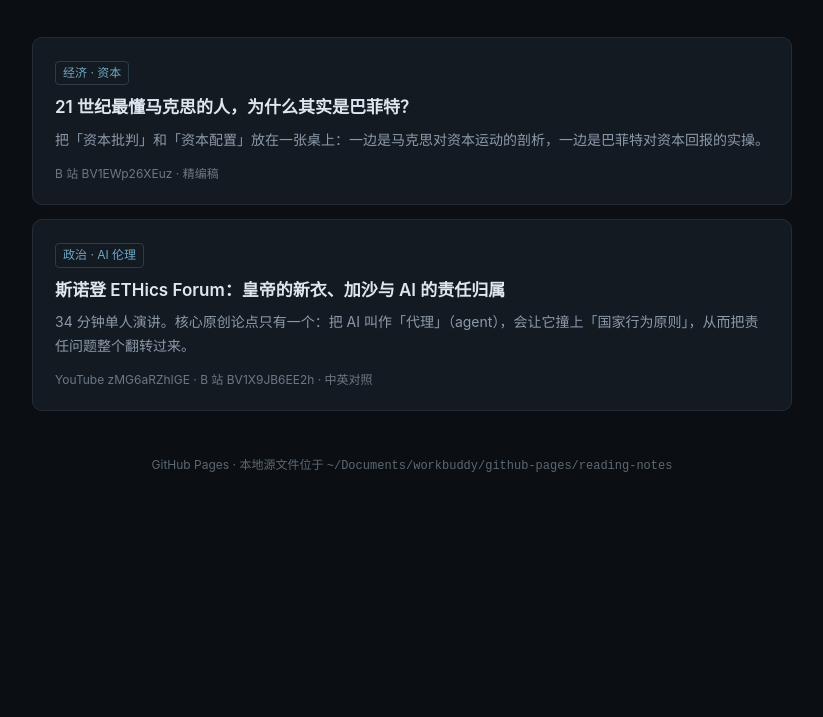
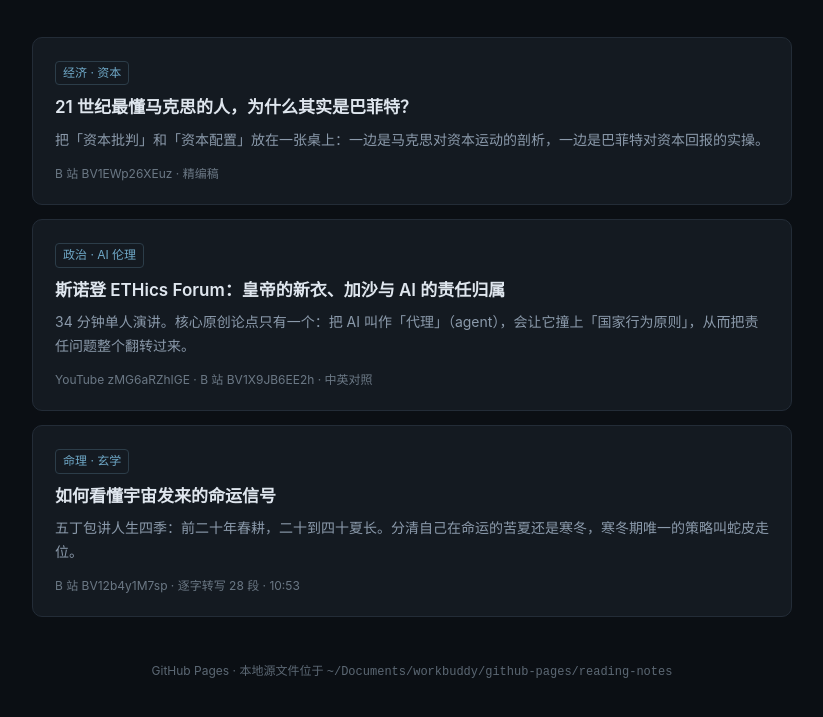
Before and after one commit to zzj-zz/reading-notes, a plain HTML site: page index.html in a window 1280 px wide. Shown: the part 135-852 px from the top of the page, without its empty margins (228-1051 px from the left). Before the commit the page ends 800 px from the top, so only its background shows below. Drawn offline with Linux system fonts and the light colour scheme.

Commit message:
update index.html

```diff
--- a/index.html
+++ b/index.html
@@ -54,6 +54,13 @@
     <div class="meta">YouTube zMG6aRZhIGE · B 站 BV1X9JB6EE2h · 中英对照</div>
   </a>
 
+  <a class="card" href="./fate-signal/">
+    <span class="tag">命理 · 玄学</span>
+    <h2>如何看懂宇宙发来的命运信号</h2>
+    <p>五丁包讲人生四季：前二十年春耕，二十到四十夏长。分清自己在命运的苦夏还是寒冬，寒冬期唯一的策略叫蛇皮走位。</p>
+    <div class="meta">B 站 BV12b4y1M7sp · 逐字转写 28 段 · 10:53</div>
+  </a>
+
   <footer>GitHub Pages · 本地源文件位于 <code>~/Documents/workbuddy/github-pages/reading-notes</code></footer>
 </div>
 </body>
```
